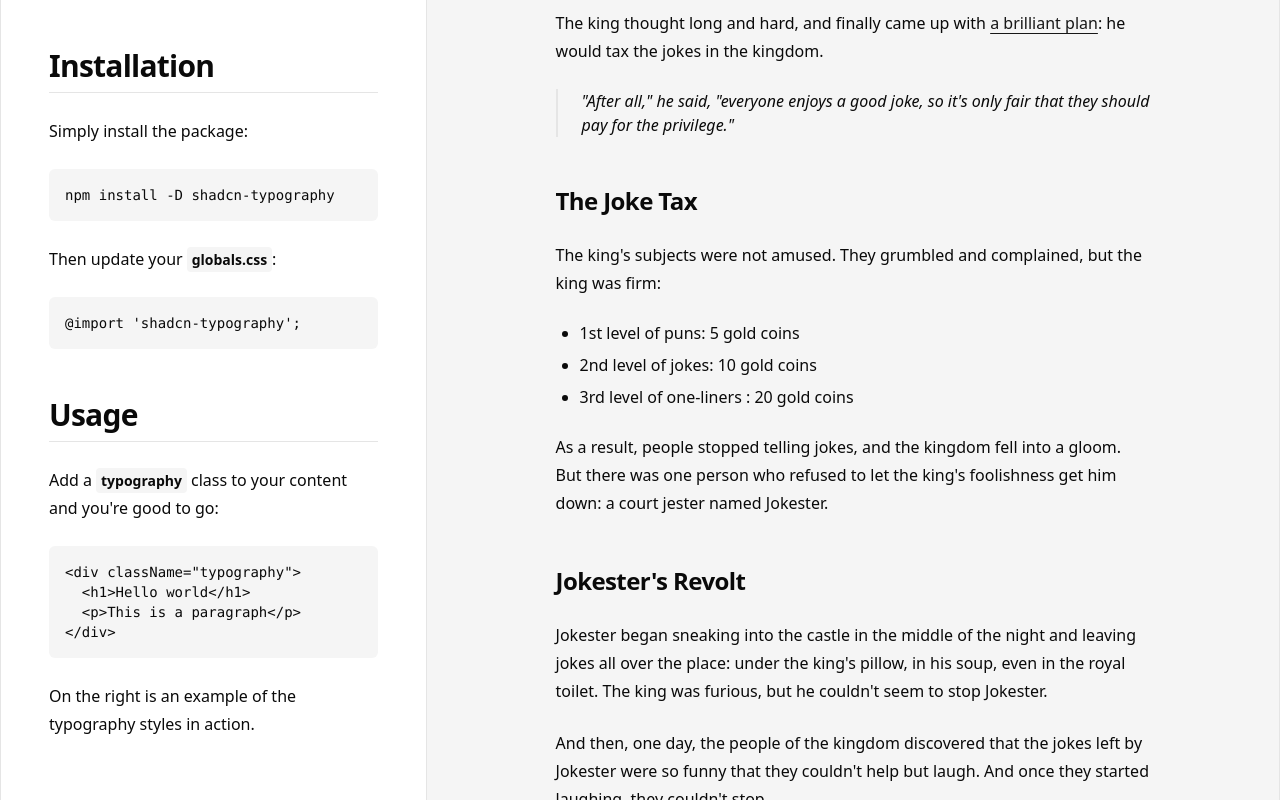
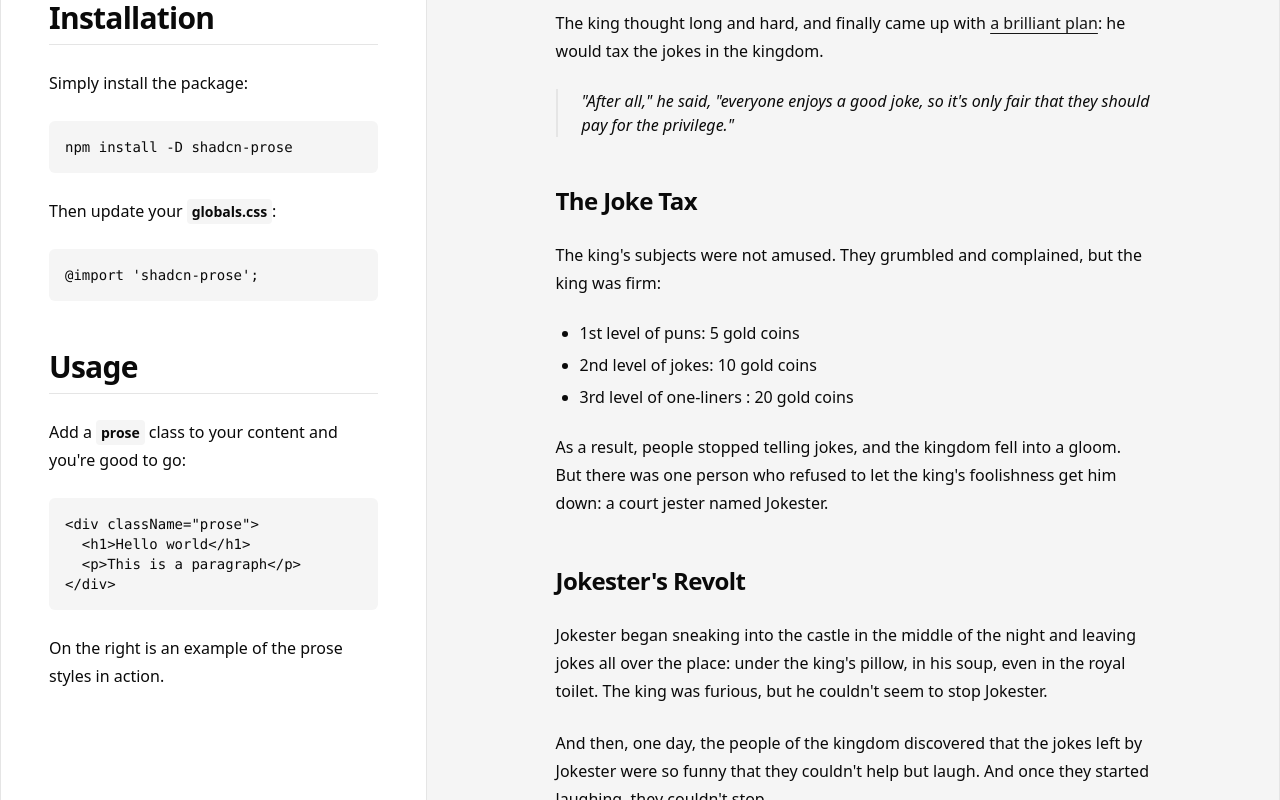
Before and after one commit to haydenbleasel/shadcn-prose, a Next.js app in the folder website/: page / in a window 1280 px wide. Shown: the part 360-1160 px from the top of the page. Built offline with nearby package versions, Linux system fonts and the light colour scheme.

Commit message:
Update name

```diff
--- a/website/app/globals.css
+++ b/website/app/globals.css
@@ -1,5 +1,5 @@
 @import 'tailwindcss';
-@import './typography.css';
+@import './prose.css';
 
 @plugin "tailwindcss-animate";
 
--- a/website/app/page.tsx
+++ b/website/app/page.tsx
@@ -1,4 +1,4 @@
-const TypographyDemo = () => (
+const ProseDemo = () => (
   <>
     <h1>
       The Joke Tax Chronicles
@@ -118,7 +118,7 @@ const TypographyDemo = () => (
 const Home = () => (
   <div className="grid grid-cols-3 divide-x border-x">
     <header className="p-12">
-      <div className="typography mx-auto">
+      <div className="prose mx-auto">
         <svg width={48} height={48} viewBox="0 0 154 154" fill="none" xmlns="http://www.w3.org/2000/svg">
           <g clip-path="url(#clip0_2141_29)">
             <path d="M124.801 76.8L76.8008 124.8" stroke="black" stroke-width="19.2" stroke-linecap="round" stroke-linejoin="round" />
@@ -130,25 +130,25 @@ const Home = () => (
             </clipPath>
           </defs>
         </svg>
-        <h1 className="mt-8">shadcn-typography</h1>
+        <h1 className="mt-8">shadcn-prose</h1>
         <p>A drop-in replacement for <code>@tailwindcss/typography</code>, designed for use with shadcn/ui. Includes headings, paragraphs, lists and more.</p>
         <h2>Installation</h2>
         <p>Simply install the package:</p>
-        <pre>npm install -D shadcn-typography</pre>
+        <pre>npm install -D shadcn-prose</pre>
         <p>Then update your <code>globals.css</code>:</p>
-        <pre>@import 'shadcn-typography';</pre>
+        <pre>@import 'shadcn-prose';</pre>
         <h2>Usage</h2>
-        <p>Add a <code>typography</code> class to your content and you're good to go:</p>
-        <pre>{`<div className="typography">
+        <p>Add a <code>prose</code> class to your content and you're good to go:</p>
+        <pre>{`<div className="prose">
   <h1>Hello world</h1>
   <p>This is a paragraph</p>
 </div>`}</pre>
-        <p>On the right is an example of the typography styles in action.</p>
+        <p>On the right is an example of the prose styles in action.</p>
       </div>
     </header>
     <main className="col-span-2 px-12 py-24 bg-secondary">
-      <div className="typography mx-auto">
-        <TypographyDemo />
+      <div className="prose mx-auto">
+        <ProseDemo />
       </div>
     </main>
   </div>
--- a/website/app/typography.css
+++ b/website/app/prose.css
@@ -1,6 +1,6 @@
 @import "tailwindcss";
 
-.typography {
+.prose {
   @apply max-w-[65ch] text-foreground;
 
   & h1 {
```
Also changed, not shown: package.json (+7 -7 lines), website/package.json (+10 -0 lines), website/app/opengraph-image.png, 1 other file (tests, documents, lock files or other folders).
